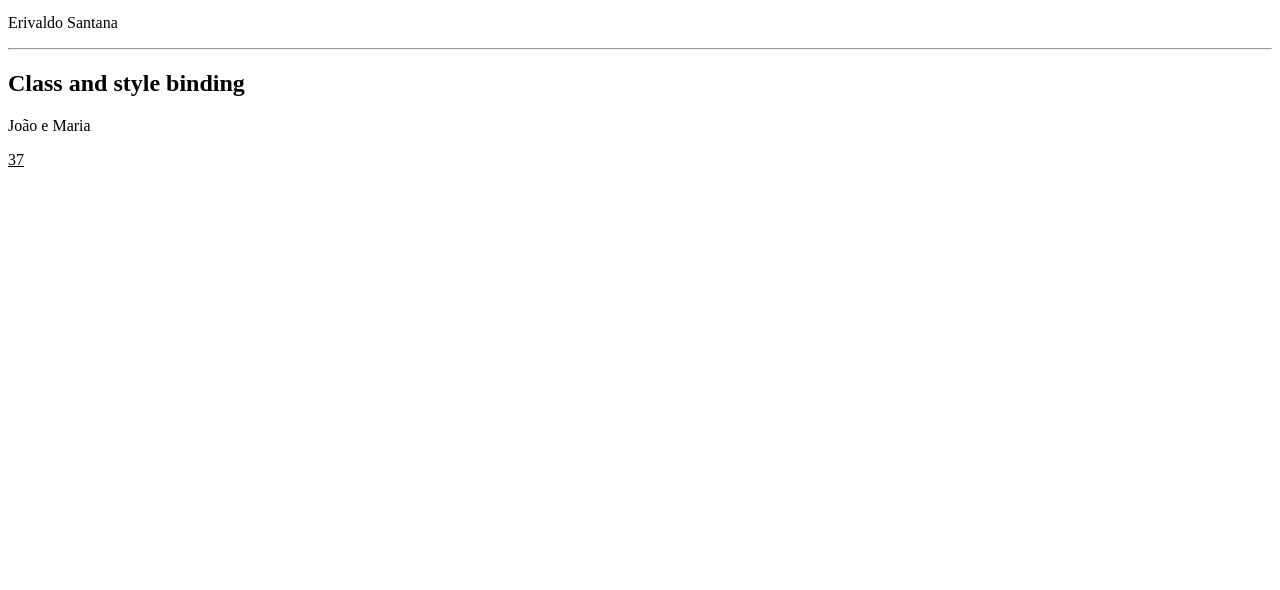
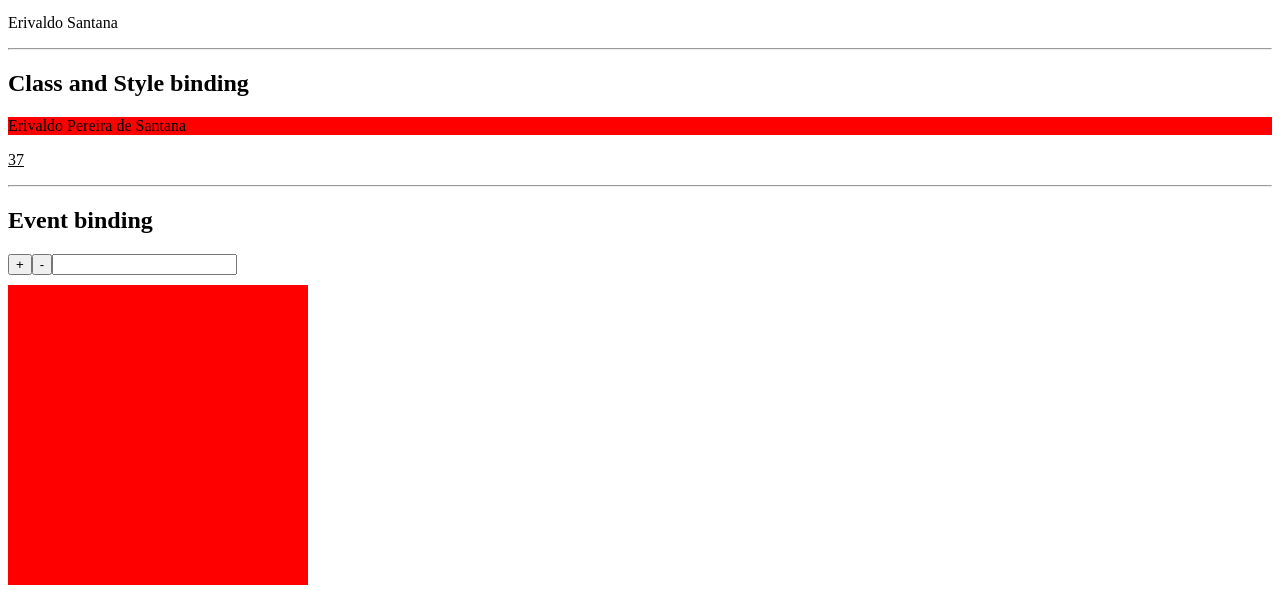
Before and after one commit to Ericky2022/Udemy-Angular, an Angular app: page / in a window 1280 px wide. Shown: the part 655-1245 px from the top of the page. Before the commit the page ends 840 px from the top, so only its background shows below. Built offline with nearby package versions, Linux system fonts and the light colour scheme.

Commit message:
Event binding

```diff
--- a/src/app/components/template/tamplate-binding/tamplate-binding.component.html
+++ b/src/app/components/template/tamplate-binding/tamplate-binding.component.html
@@ -2,7 +2,7 @@
 <h3>Text Interpolation</h3>
 <p>
   {{ name }} tem {{ age }} anos.
-  {{ sum(1, 2)}}
+  <!-- {{ sum(1, 2)}} -->
 </p>
 
 <p>{{ condition }}</p>
@@ -17,7 +17,18 @@
 <h2>Attribute binding</h2>
 <p [attr.title]="name" [attr.aria-label]="name">Erivaldo Santana</p>
 <hr />
-<h2>Class and style binding</h2>
-<p [class.bachground-red]="true" [class.bachground-red]="age >= 32">{{ name }}</p>
+<h2>Class and Style binding</h2>
+<p [class.background-red]="age > 32" [class.background-blue]="age < 32">{{ name }}</p>
 
 <p [style.text-decoration]="isTextDecoration"> {{ age }} </p>
+
+<hr />
+
+<h2>Event binding</h2>
+
+<button (click)="sum()">+</button>
+<button (click)="sub()">-</button>
+<input (keydown.shift.t)="onKeydown($event)">
+
+<div style="background: red; width: 300px; height: 300px; margin-top: 10px;"
+(mousemove)="onMouseMove($event)"></div>
--- a/src/app/components/template/tamplate-binding/tamplate-binding.component.scss
+++ b/src/app/components/template/tamplate-binding/tamplate-binding.component.scss
@@ -0,0 +1,7 @@
+.background-red{
+  background: red;
+}
+
+.background-blue{
+  background: blue;
+}
--- a/src/app/components/template/tamplate-binding/tamplate-binding.component.ts
+++ b/src/app/components/template/tamplate-binding/tamplate-binding.component.ts
@@ -17,12 +17,29 @@ export class TamplateBindingComponent {
   public srcValue = "https://vidafullstack.com.br/wp-content/uploads/2022/04/Aprenda-o-que-e-Databinding-com-Angular-1080x675.jpg";
 
   constructor(){
-    setTimeout( ()=>{
-      this.name = 'João e Maria';
-    }, 1000);
+    // setTimeout( ()=>{
+    //   this.name = 'João e Maria';
+    // }, 1000);
   }
   public isTextDecoration = this.age >= 32 ? 'underline' : 'none';
-  public sum(val1: number, val2: number){
-    return val1 + val2;
+
+  public sum(){
+    return this.age++;
   }
+
+  public sub(){
+    return this.age--;
+  }
+
+  public onKeydown(event: Event){
+    return console.log(event);
+  }
+
+  public onMouseMove(event: MouseEvent){
+    return console.log({
+      clietX: event.clientX,
+      clietY: event.clientY,
+    });
+  }
+
 }
```
